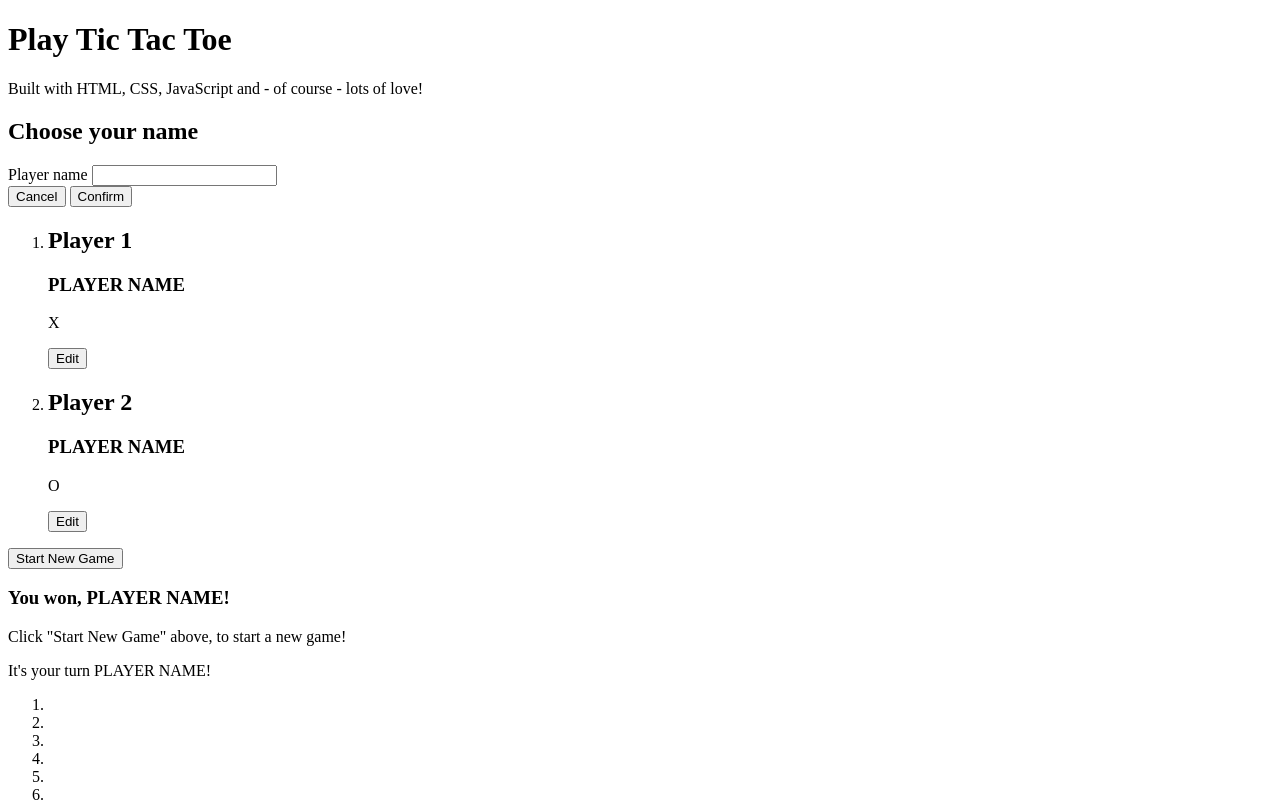
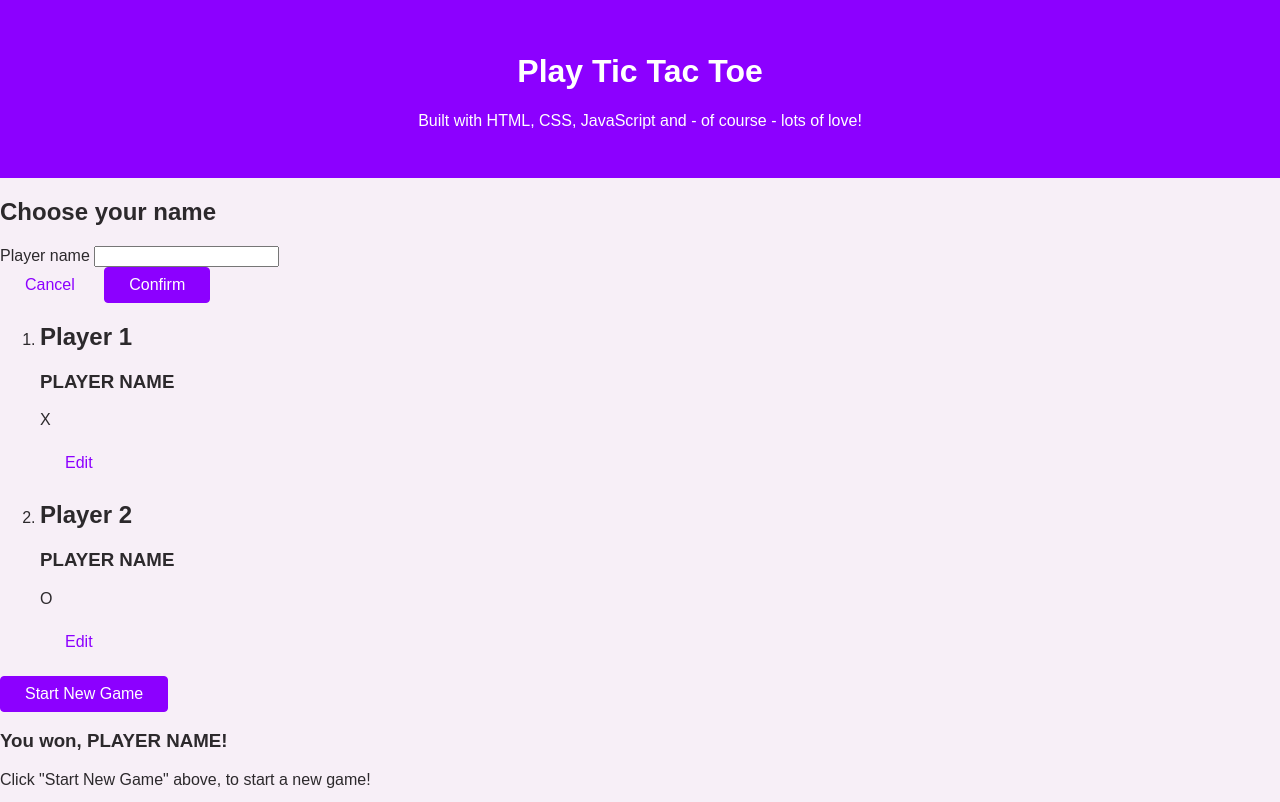
Before and after one commit to rhenaldoaryap/tic-tac-toe, a plain HTML site: page index.html in a window 1280 px wide. Shown: the top 802 px of the page. Drawn offline with Linux system fonts and the light colour scheme.

Commit message:
adding base page styles

```diff
--- a/index.html
+++ b/index.html
@@ -5,9 +5,16 @@
     <meta http-equiv="X-UA-Compatible" content="IE=edge" />
     <meta name="viewport" content="width=device-width, initial-scale=1.0" />
     <title>Tic Tac Toe</title>
+    <link rel="preconnect" href="https://fonts.googleapis.com" />
+    <link rel="preconnect" href="https://fonts.gstatic.com" crossorigin />
+    <link
+      href="https://fonts.googleapis.com/css2?family=Open+Sans:wght@400;700&display=swap"
+      rel="stylesheet"
+    />
+    <link rel="stylesheet" href="styles/styles.css" />
   </head>
   <body>
-    <header>
+    <header id="main-header">
       <h1>Play Tic Tac Toe</h1>
       <p>Built with HTML, CSS, JavaScript and - of course - lots of love!</p>
     </header>
@@ -20,8 +27,8 @@
             <input type="text" name="playername" id="playername" />
           </div>
           <div>
-            <button type="button">Cancel</button>
-            <button type="submit">Confirm</button>
+            <button type="button" class="btn btn-alt">Cancel</button>
+            <button type="submit" class="btn">Confirm</button>
           </div>
         </form>
       </aside>
@@ -33,7 +40,7 @@
               <h2>Player 1</h2>
               <h3>PLAYER NAME</h3>
               <p>X</p>
-              <button>Edit</button>
+              <button class="btn btn-alt">Edit</button>
             </article>
           </li>
           <li>
@@ -41,11 +48,11 @@
               <h2>Player 2</h2>
               <h3>PLAYER NAME</h3>
               <p>O</p>
-              <button>Edit</button>
+              <button class="btn btn-alt">Edit</button>
             </article>
           </li>
         </ol>
-        <button>Start New Game</button>
+        <button class="btn">Start New Game</button>
       </section>
 
       <section id="active-game">
--- /dev/null
+++ b/styles/styles.css
@@ -0,0 +1,39 @@
+body {
+  margin: 0;
+  font-family: "Open-sans", sans-serif;
+  color: rgb(44, 41, 44);
+  background-color: rgb(247, 239, 247);
+}
+
+#main-header {
+  background-color: rgb(140, 0, 255);
+  color: white;
+  padding: 2rem 5%;
+  text-align: center;
+}
+
+.btn {
+  font: inherit;
+  padding: 0.5rem 1.5rem;
+  background-color: rgb(140, 0, 255);
+  border: 1px solid rgb(140, 0, 255);
+  color: white;
+  border-radius: 4px;
+  cursor: pointer;
+}
+
+.btn-alt {
+  background-color: transparent;
+  border-color: transparent;
+  color: rgb(140, 0, 255);
+}
+
+.btn:hover {
+  background-color: rgb(79, 10, 190);
+  border-color: rgb(79, 10, 190);
+}
+
+.btn-alt:hover {
+  background-color: rgb(230, 201, 252);
+  border-color: transparent;
+}
```
